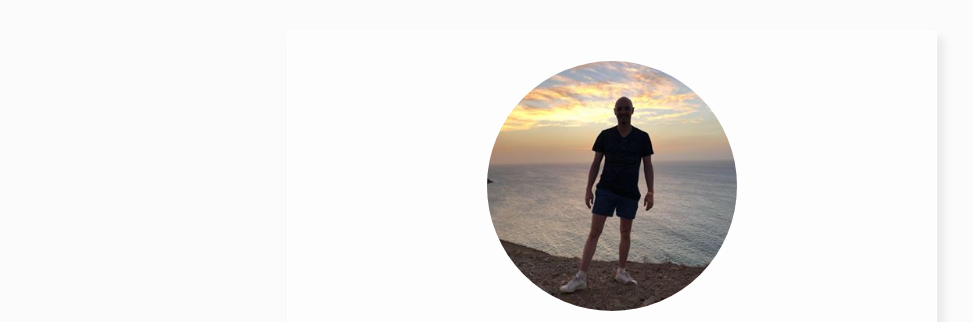
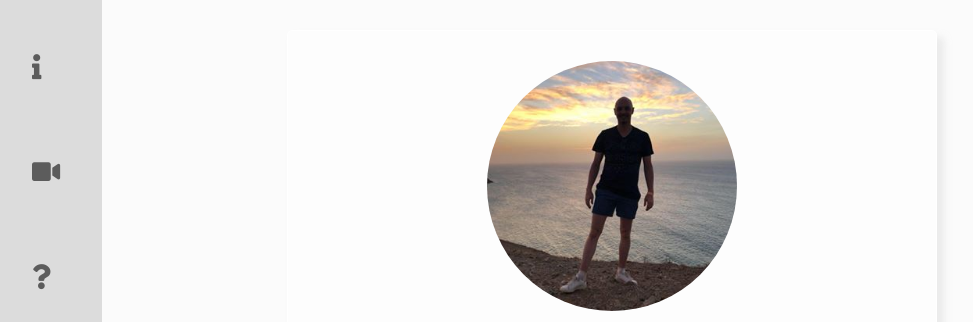
Before and after one commit to Maxlafitte/profile, a plain HTML site: page index.html in a window 1280 px wide. Shown: the top 322 px of the page, without its empty margins (28-1001 px from the left). Drawn offline with nearby package versions, Linux system fonts and the light colour scheme.

Commit message:
enhanced my profile with a fixed sidebar

```diff
--- a/index.html
+++ b/index.html
@@ -11,10 +11,29 @@
 </head>
 
 <body>
+  <div id="side-bar">
+    <ul class="nav-bar">
+      <li>
+        <a href="#summary">
+          <i class="fas fa-info nav"></i>
+        </a><br>
+      </li>
+      <li>
+        <a href="#favorite-movies">
+          <i class="fas fa-video nav"></i>
+        </a><br>
+      </li>
+      <li>
+        <a href="#help">
+          <i class="fas fa-question nav"></i>
+        </a>
+      </li>
+    </ul>
+  </div>
 
-  <div class="container">
+  <div id="container">
 
-    <div class ="card text-center card-shadow">
+    <div id="summary" class="card text-center card-shadow">
       <img src="images/maxime.jpeg" alt="Profile picture" class="img-circle img-resize">
       <h1>Maxime Lafitte</h1>
       <h2>Student @ Le Wagon</h2>
@@ -42,7 +61,7 @@
         </ul>
     </div>
 
-    <div class="card text-center card-shadow">
+    <div id="favorite-movies" class="card text-center card-shadow">
       <h2>My Favourite movies</h2>
         <table>
           <tbody>
@@ -82,7 +101,7 @@
         </table>
     </div>
 
-    <div class="card text-center card-shadow">
+    <div id="help" class="card text-center card-shadow">
       <h2>About this page</h2>
       <p>This page has been coded during the first day of Front end @Le Wagon fullstack Program</p>
       <ul class="inline-list">
--- a/style.css
+++ b/style.css
@@ -32,9 +32,16 @@ a {
 a:hover {
   color : rgb(111, 172, 207);
 }
+#side-bar {
+  position: fixed;
+  width: 130px;
+  background-color: rgb(220, 220, 220);
+  left: 0;
+  top: 0;
+  bottom: 0;
+}
 
-
-.container{
+#container{
   width: 650px;
   margin: 30px auto;
 }
@@ -45,7 +52,6 @@ a:hover {
   margin: 25px auto;
   border : 1px solid rgb(255, 255, 255);
   border-radius: 5px;
-
 }
 
 .text-center{
@@ -94,7 +100,13 @@ a:hover {
   font-size: 25px;
   display: inline-block;
 }
-
+.nav{
+  margin: 40px 20px;
+  text-decoration: none;
+}
+.nav-bar {
+  list-style-type: none;
+}
 
 
 
```
